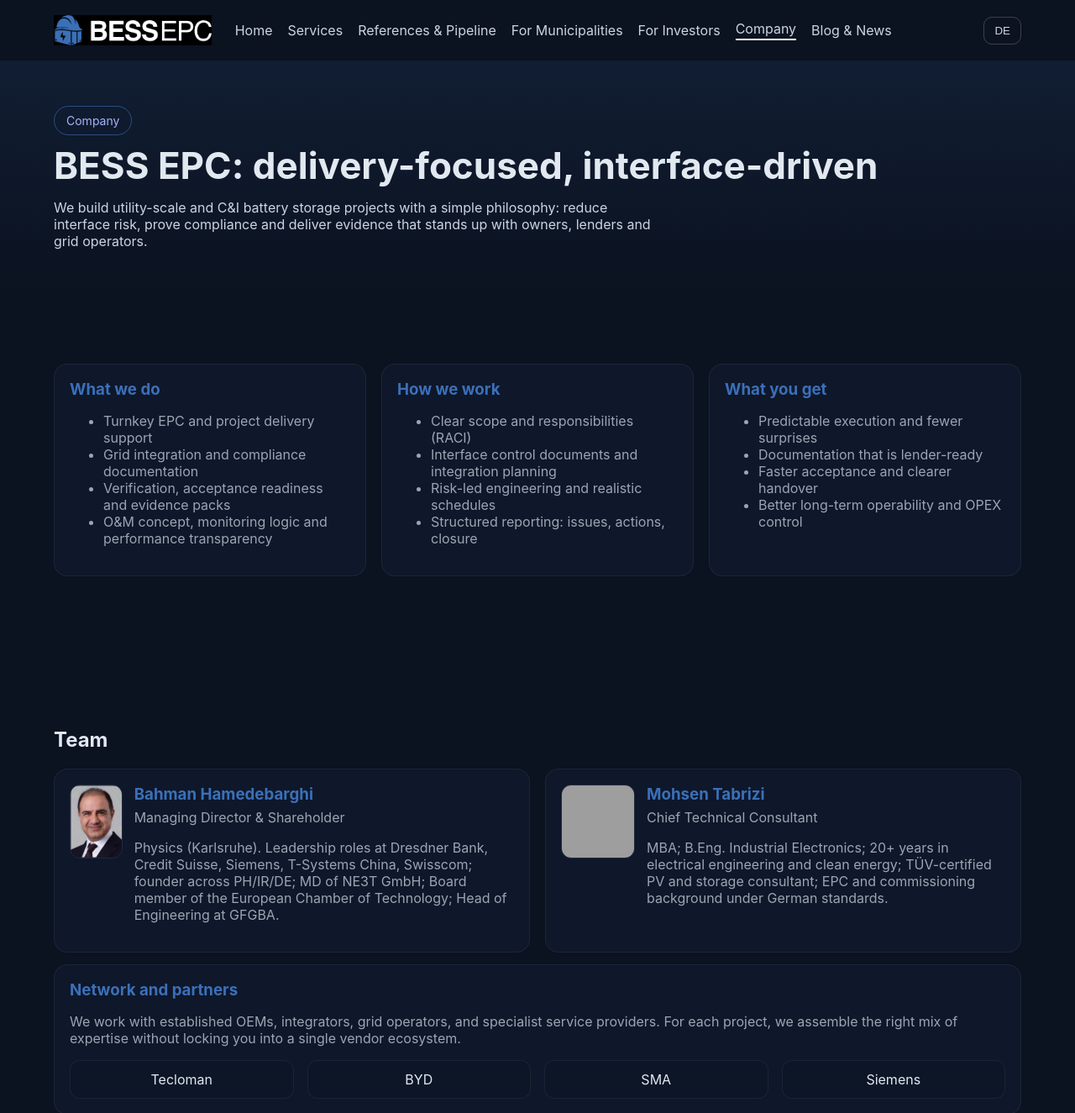
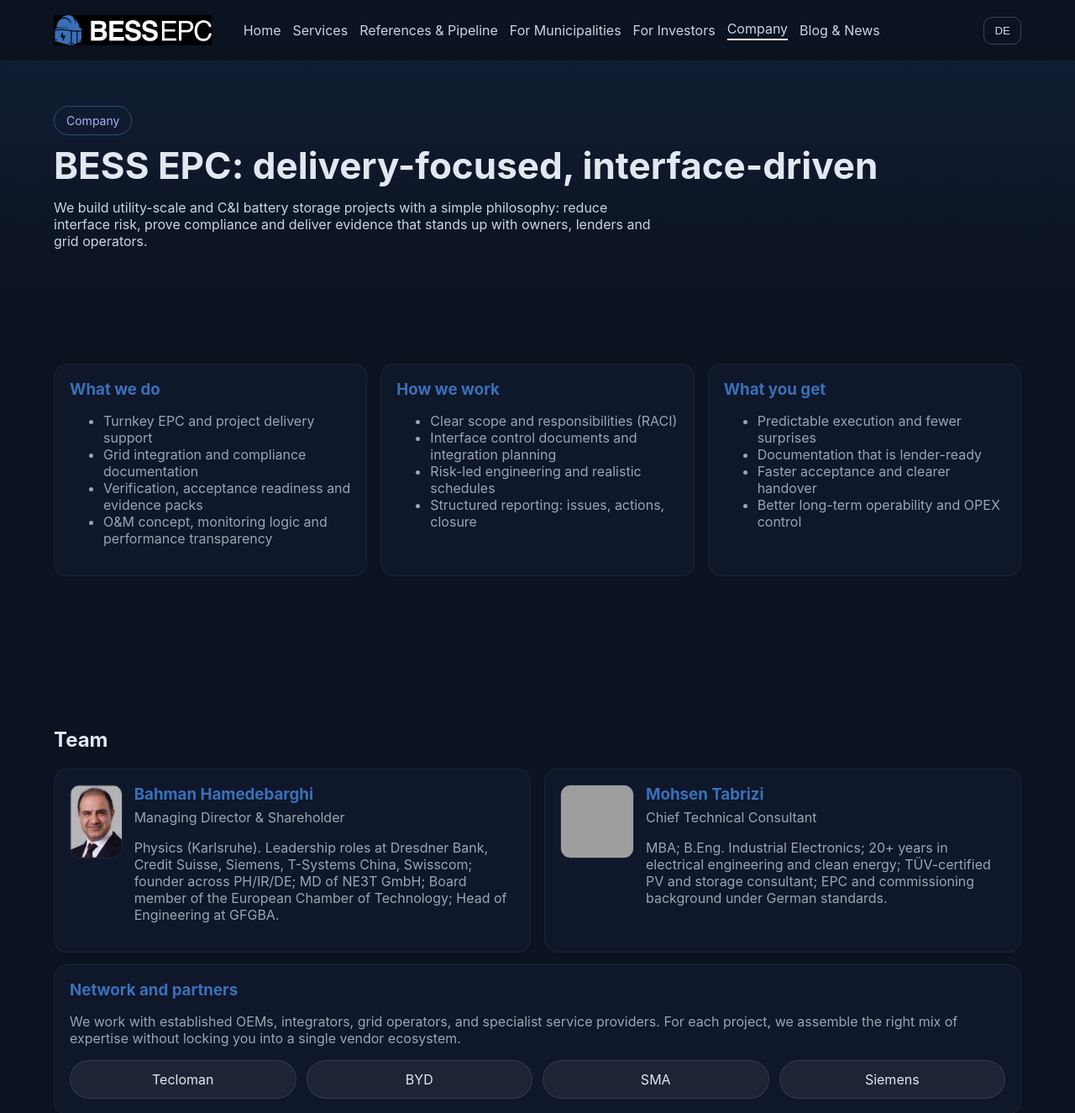
Before and after one commit to Mohsen-Tabrizi/BESS-EPC-V2, a plain HTML site: page company.html in a window 1280 px wide. Shown: the top 1325 px of the page at 84% size. Drawn offline with Linux system fonts and the light colour scheme; grey boxes are pictures that could not be loaded.

Commit message:
Update styles.css_debuging

```diff
--- a/styles.css
+++ b/styles.css
@@ -161,3 +161,92 @@
     background: rgba(255,255,255,.06);
   }
 }
+
+/* ================================
+   BESS EPC additions (append only)
+   ================================ */
+
+/* Make header/nav robust on small screens */
+.header-inner {
+  flex-wrap: wrap;
+  gap: 10px;
+}
+
+.nav {
+  flex-wrap: wrap;
+  row-gap: 8px;
+  column-gap: 14px;
+}
+
+.nav a,
+.nav button.lang {
+  white-space: nowrap;
+}
+
+/* Cards spacing and readability */
+.cards {
+  display: grid;
+  grid-template-columns: repeat(3, minmax(0, 1fr));
+  gap: 16px;
+}
+
+.grid-2 {
+  display: grid;
+  grid-template-columns: repeat(2, minmax(0, 1fr));
+  gap: 16px;
+}
+
+.grid-4 {
+  display: grid;
+  grid-template-columns: repeat(4, minmax(0, 1fr));
+  gap: 12px;
+}
+
+/* Badges */
+.badges .badge,
+.badge {
+  display: inline-flex;
+  align-items: center;
+  justify-content: center;
+  padding: 10px 12px;
+  border-radius: 999px;
+  background: rgba(255, 255, 255, 0.06);
+  border: 1px solid rgba(255, 255, 255, 0.10);
+  text-decoration: none;
+}
+
+/* Gallery thumbs (References & Pipeline) */
+.gallery {
+  display: grid;
+  grid-template-columns: repeat(4, minmax(0, 1fr));
+  gap: 8px;
+  margin-top: 10px;
+}
+
+.thumb {
+  width: 100%;
+  height: 90px;
+  object-fit: cover;
+  border-radius: 10px;
+  border: 1px solid rgba(255, 255, 255, 0.08);
+}
+
+/* Make sure images never overflow */
+img {
+  max-width: 100%;
+  height: auto;
+}
+
+/* Responsive */
+@media (max-width: 980px) {
+  .cards { grid-template-columns: repeat(2, minmax(0, 1fr)); }
+  .gallery { grid-template-columns: repeat(3, minmax(0, 1fr)); }
+}
+
+@media (max-width: 720px) {
+  .cards,
+  .grid-2 { grid-template-columns: 1fr; }
+  .grid-4 { grid-template-columns: repeat(2, minmax(0, 1fr)); }
+  .gallery { grid-template-columns: repeat(2, minmax(0, 1fr)); }
+  .thumb { height: 110px; }
+}
```
